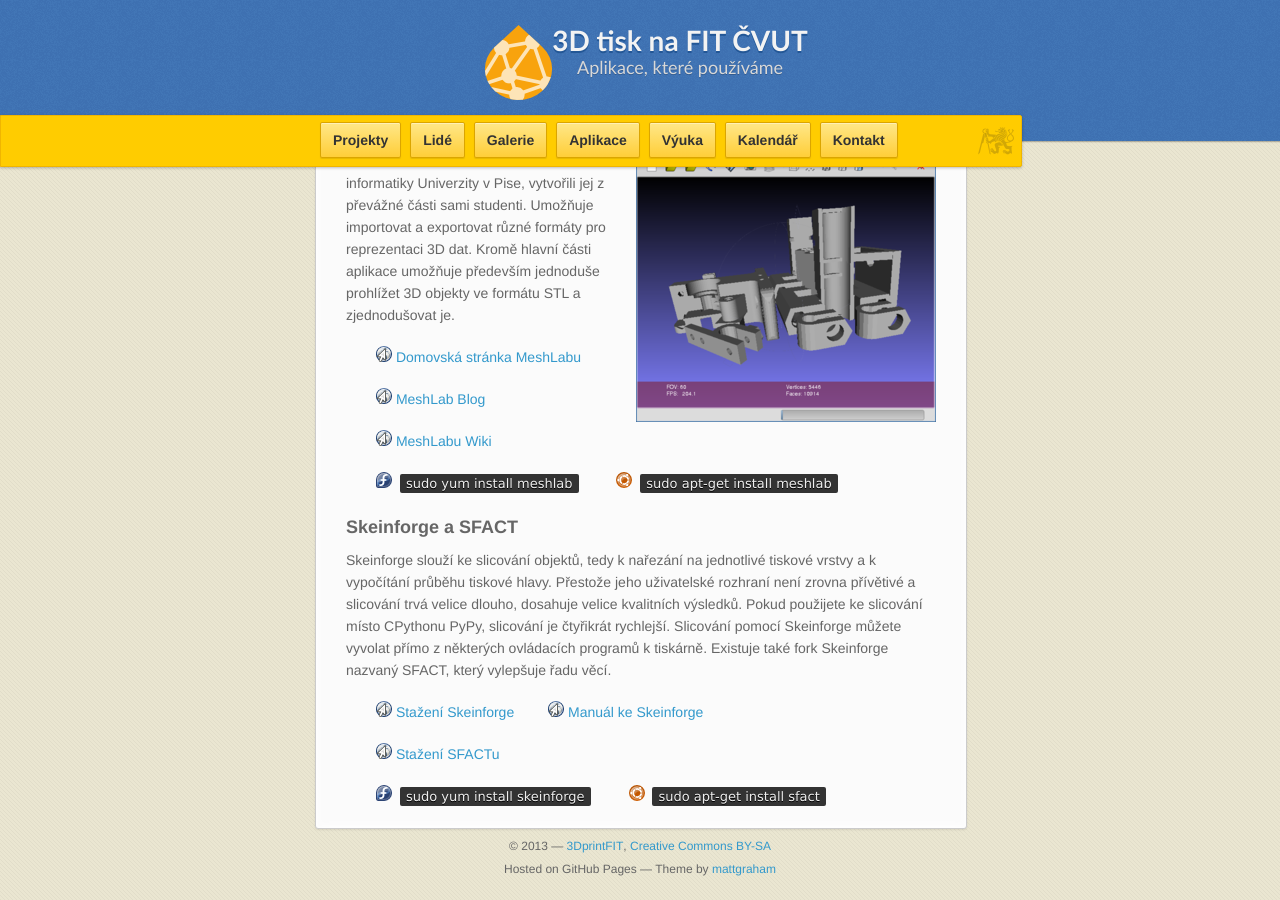
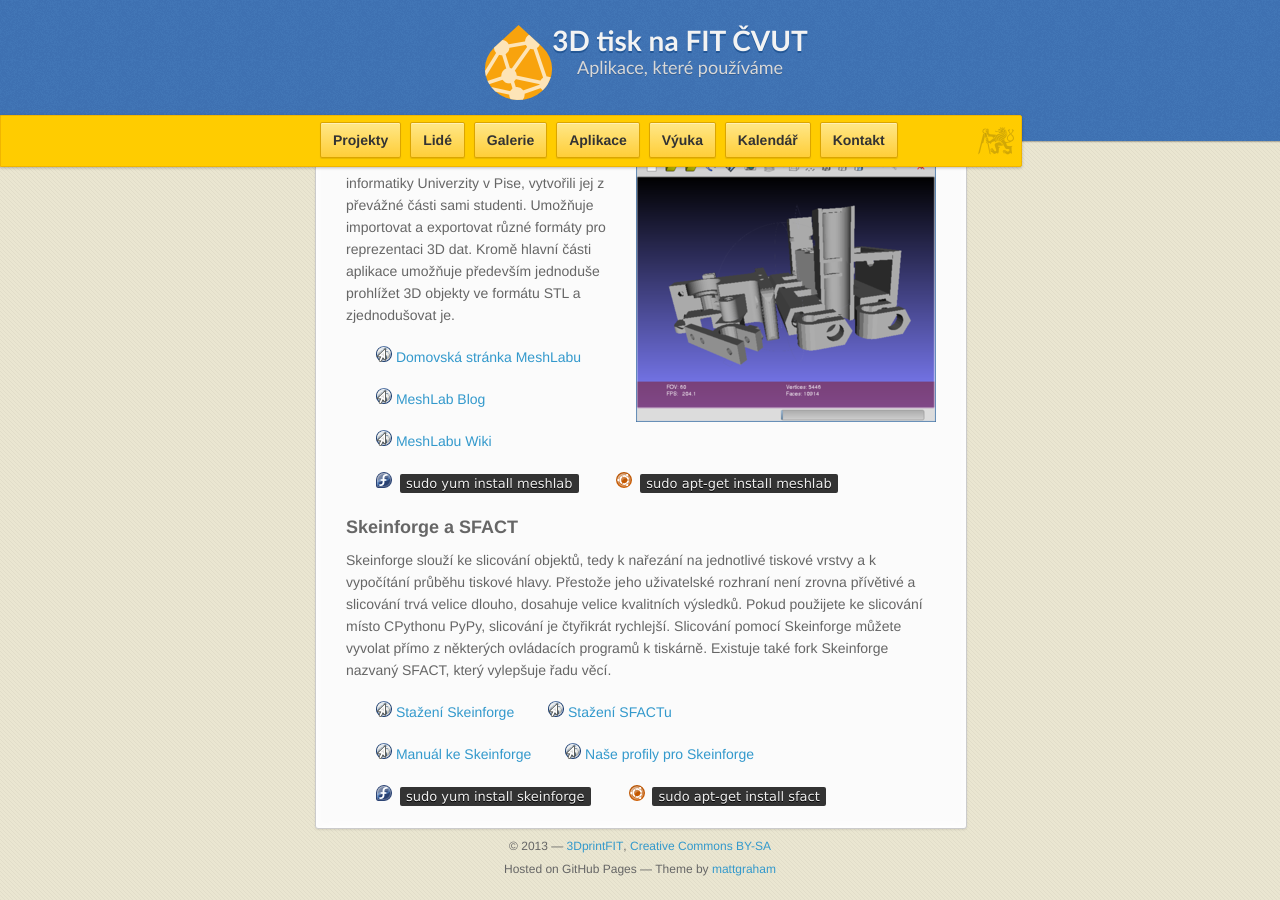
Before and after one commit to 3DprintFIT/3dprintfit.github.com, a Jekyll site: the page built from aplikace.md, in a window 1280 px wide and 900 px high, scrolled down 743 px. Built offline with Jekyll 4.4.1, drawn with Linux system fonts in a browser that asks for light colours; nearby versions of some CDN libraries.

Commit message:
Added Skeinforge profiles link

```diff
--- a/aplikace.md
+++ b/aplikace.md
@@ -35,9 +35,10 @@
 Skeinforge slouží ke slicování objektů, tedy k nařezání na jednotlivé tiskové vrstvy a k vypočítání průběhu tiskové hlavy. Přestože jeho uživatelské rozhraní není zrovna přívětivé a slicování trvá velice dlouho, dosahuje velice kvalitních výsledků. Pokud použijete ke slicování místo CPythonu PyPy, slicování je čtyřikrát rychlejší. Slicování pomocí Skeinforge můžete vyvolat přímo z některých ovládacích programů k tiskárně. Existuje také fork Skeinforge nazvaný SFACT, který vylepšuje řadu věcí.
 
 {{ site.icons.web }} [Stažení Skeinforge](http://fabmetheus.crsndoo.com/)
+{{ site.icons.web }} [Stažení SFACTu](http://www.reprapfordummies.net/)
+
 {{ site.icons.web }} [Manuál ke Skeinforge](http://fabmetheus.crsndoo.com/wiki/index.php/Skeinforge)
-
-{{ site.icons.web }} [Stažení SFACTu](http://www.reprapfordummies.net/)
+{{ site.icons.web }} [Naše profily pro Skeinforge](https://github.com/3DprintFIT/3dprintfit.github.com)
 
 {{ site.icons.fedora }} `sudo yum install skeinforge`
 {{ site.icons.ubuntu }} `sudo apt-get install sfact`
```
